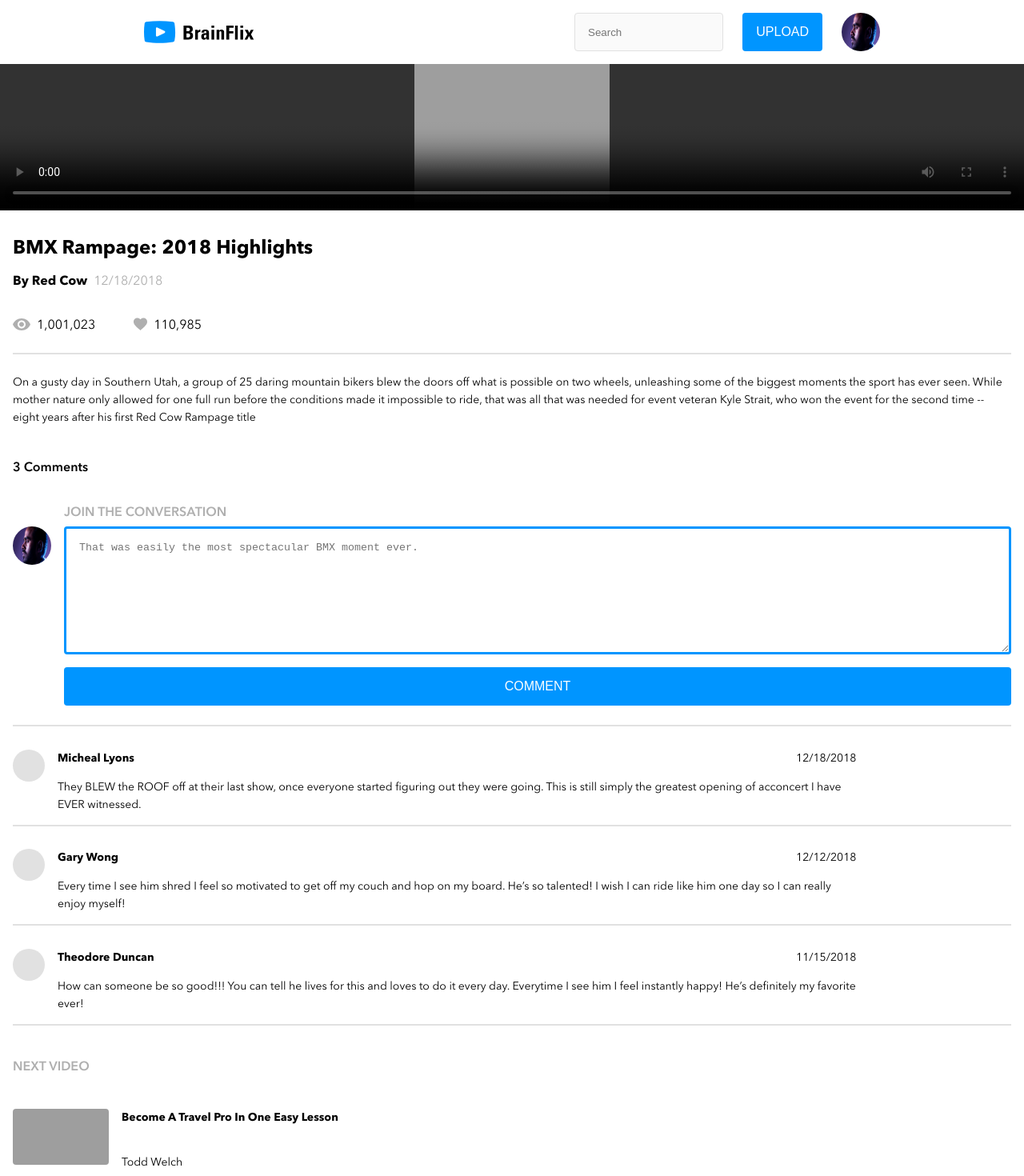
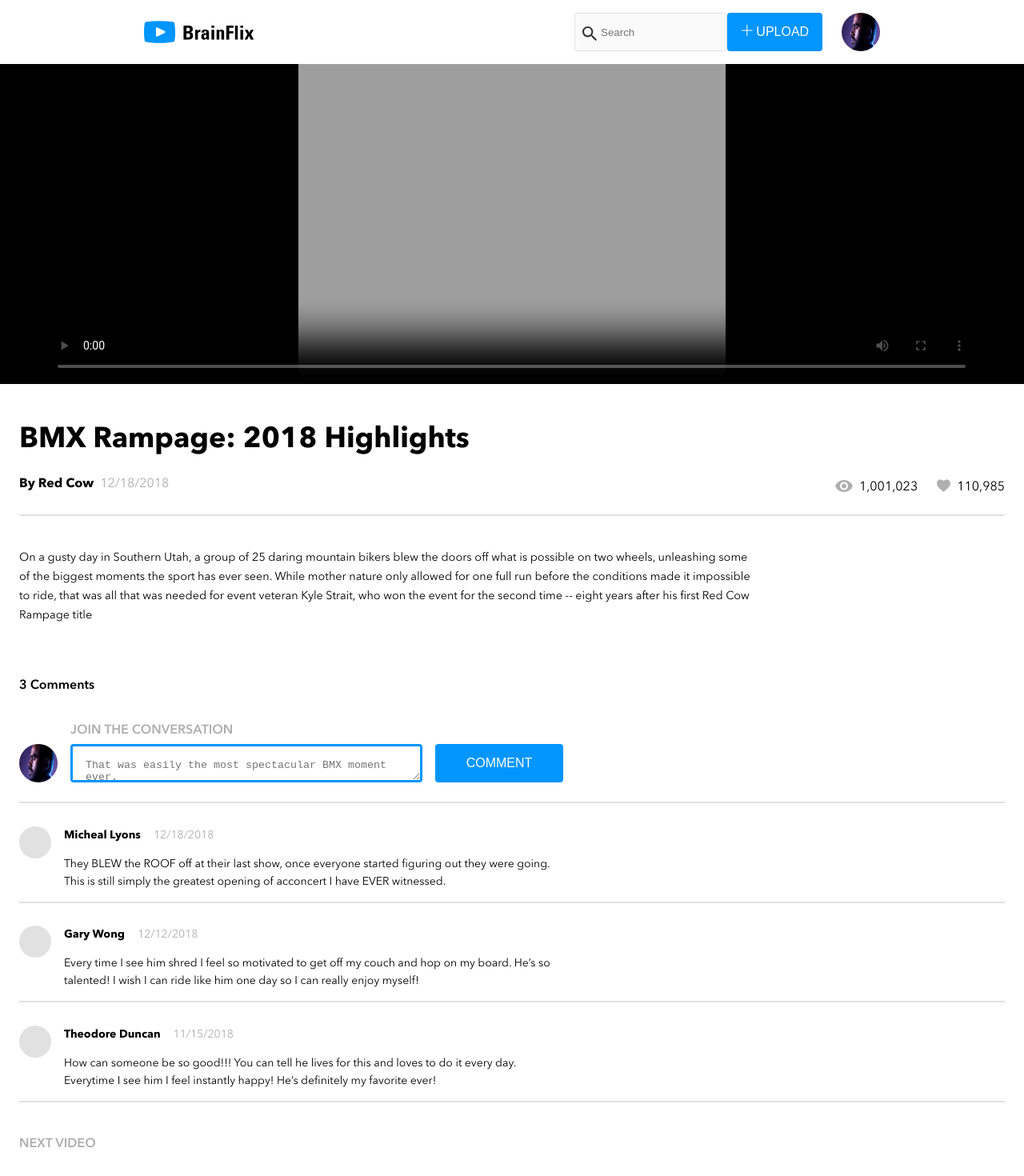
Before and after one commit to Al-Hackman/albert-hackman-brainflix, a React (Create React App) app in the folder sprint-one/: page / in a window 1280 px wide. Shown: the top 1470 px of the page at 80% size. Built offline with nearby package versions, Linux system fonts and the light colour scheme; grey boxes are pictures that could not be loaded.

Commit message:
Tablet Styling Completed

```diff
--- a/sprint-one/src/components/Header/Header.jsx
+++ b/sprint-one/src/components/Header/Header.jsx
@@ -9,10 +9,13 @@ function Header() {
     return (
         <div className="navbar">
             <img src={logo} className="navbar__logo" alt="logo" />
-            <input type="text" className="navbar__search" placeholder= "Search"/>
+            <div className="navbar__search-wrap">
+                <img className="navbar__search-icon" src={search} alt="Search Icon"/>
+                <input type="text" className="navbar__search" placeholder="Search"/>
+            </div>
             {/* <SearchBar id="search-bar" type="text" placeholder="Search"></SearchBar> */}
             <div className="navbar__wrap">
-                <button className="navbar__upload" >UPLOAD</button>
+                <button className="navbar__upload" ><img className="navbar__upload-icon" src={upload} alt="Upload Icon"/> UPLOAD</button>
                 <img src={img} className="navbar__image" alt="Image" />
             </div>
         </div>
--- a/sprint-one/src/components/Header/header.scss
+++ b/sprint-one/src/components/Header/header.scss
@@ -15,11 +15,18 @@
         height: 48px;
         width:40%;
     }
+    &__search-wrap{
+        width: 100%;
+    }
+    &__search-icon{
+        position: absolute;
+        padding: 17px 10px;
+    }
     &__search{
         box-sizing: border-box;
         width: 100%;
         height: 48px;
-        padding: 0px 0px 0px 1rem;
+        padding: 0px 0px 0px 2rem;
         border: 1px solid $text-field-border;
         background-color: $text-field-background;
         border-radius: 4px;
--- a/sprint-one/src/components/NestedComponents/Details.jsx
+++ b/sprint-one/src/components/NestedComponents/Details.jsx
@@ -68,7 +68,7 @@ class Details extends React.Component {
                         <button className="details__button">COMMENT</button>
                     </div>
                 </div>
-                {this.props.thisVideo.comments.map(com=> <div className="details__comment-wrap" key={videoDetails.id}>
+                {this.props.thisVideo.comments.map(com=> <div className="details__comment-wrap" key={com.id}>
                     <div className="details__comment-img"></div>
                     <div className="details__saved-comment">
                         <div className="details__name-date-wrap">
--- a/sprint-one/src/components/NestedComponents/details.scss
+++ b/sprint-one/src/components/NestedComponents/details.scss
@@ -117,8 +117,59 @@
     &__comment-name{
         font-weight: bold;
     }
+    &__comment-date{
+        color: $text-label;
+    }
        &__info{
         text-align: left;
     }
 
+    @include tablet{
+        margin: 3rem 1.5rem 2.5rem;
+
+        &__title{
+            @include header;
+            margin:0px 0px 1.5rem;
+        }
+        &__wrap{
+            display: flex;
+            justify-content: space-between;
+        }
+        &__channel-date{
+            margin: 0px;
+        }
+        &__views{
+            margin-right: 1.5rem;
+        }
+        &__description{
+            margin: 2.5rem 0px 4rem;
+            font-size: 0.9rem;
+            line-height: 1.5rem;
+            width: 75%;
+        }
+        &__add-comment{
+            display: flex;
+            flex-direction: row;
+            justify-content: flex-start;
+        }
+        &__input{
+            width: 440px;
+            height: 48px;
+            margin-right: 1rem;
+        }
+        &__button{
+            margin: 0px;
+            width: 160px;
+        }
+        &__saved-comment{
+            width: 624px;
+        }
+        &__name-date-wrap{
+            justify-content: flex-start;
+        }
+        &__comment-name{
+            margin-right: 1rem;
+        }
+    }
+
 }
--- a/sprint-one/src/components/NestedComponents/hero.scss
+++ b/sprint-one/src/components/NestedComponents/hero.scss
@@ -1,12 +1,22 @@
 @use '../../partials/variables' as *;
+@use '../../partials/mixins' as *;
 
 .hero{
     width: 100%;
     height: 183px;
-    background-color: $primary-background;
+    background-color: #000000;
 
     &__video{
         width: 100%;
         height: 100%;
     }
+
+    @include tablet{
+        height: 400px;
+
+        &__video{
+            height: 100%;
+            width: 91.2%;
+        }
+    }
 }
--- a/sprint-one/src/components/NestedComponents/videoMain.scss
+++ b/sprint-one/src/components/NestedComponents/videoMain.scss
@@ -11,7 +11,11 @@
         margin: 2.5rem 0px;
         text-align: left;
     }
+    @include tablet{
+        margin: 2.5rem 1.5rem 0px;
+    }
 }
+
 .video{
     display: flex;
     justify-content: flex-start;
@@ -37,8 +41,9 @@
         margin: 0px 0px 1rem;
         @include paragraph;
         font-weight: bold;
+        line-height: 1rem;
         width: 100%;
-        height: 40px;
+        // height: 40px;
         // overflow: hidden;
         // text-overflow: ellipsis;
         // white-space:nowrap;
@@ -46,11 +51,25 @@
         -webkit-line-clamp: 2;
         -webkit-box-orient: vertical;
         overflow: hidden;
-
     }
     &__channel{
         margin: 0px;
         @include paragraph;
+    }
+
+    @include tablet{
+        &__description{
+            width: 29%;
+        }
+        &__title{
+            font-size: 1rem;
+            padding-top: 8px;
+            margin-bottom: 0.6rem;
+        }
+        &__channel{
+            font-size: 0.9rem;
+        }
+
     }
 
 
@@ -60,5 +79,4 @@
 
 
 
-
 }
```
